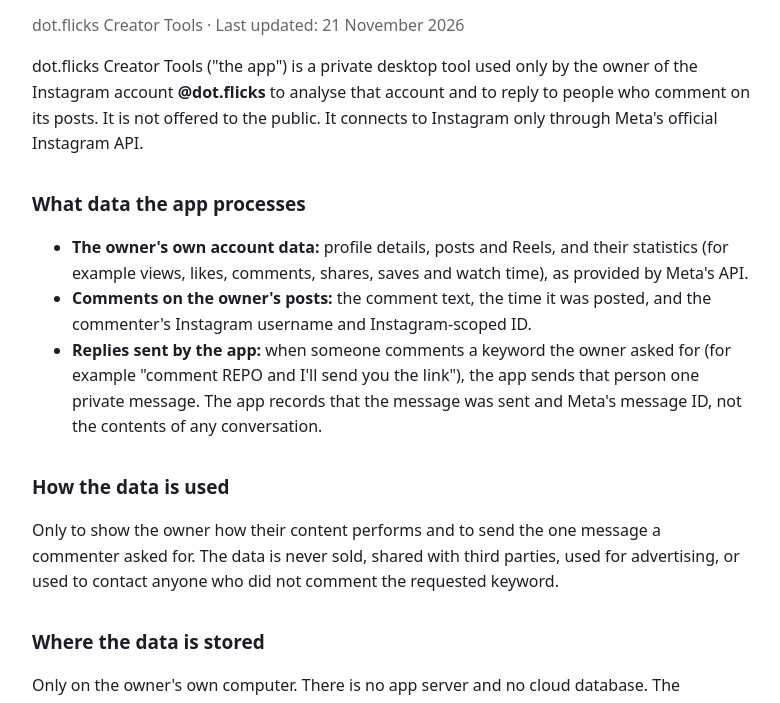
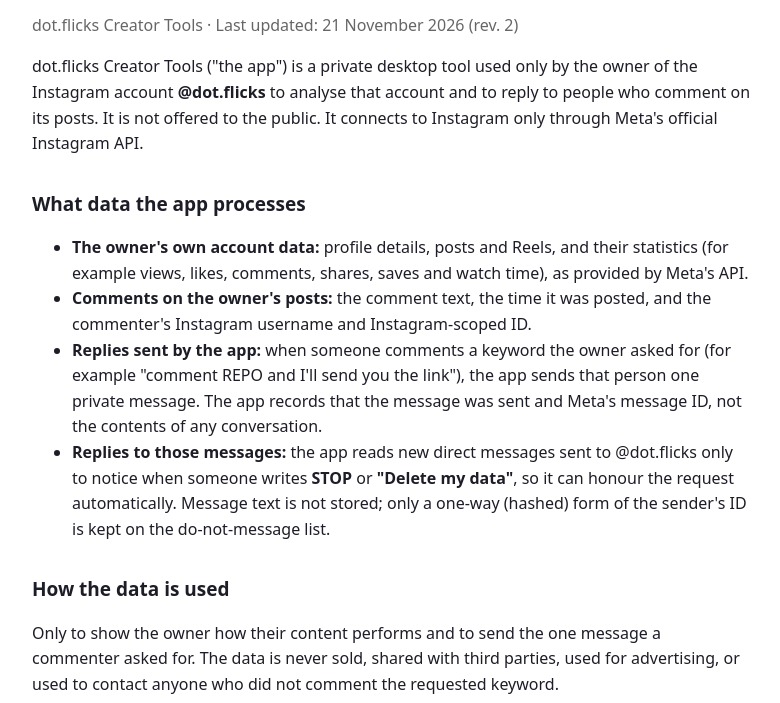
Before and after one commit to DotFlicks/creator-tools-legal, a plain HTML site: page privacy.html in a window 1280 px wide. Shown: the part 88-791 px from the top of the page, without its empty margins (248-1028 px from the left). Drawn offline with Linux system fonts and the light colour scheme.

Commit message:
privacy update

```diff
--- a/privacy.html
+++ b/privacy.html
@@ -12,7 +12,7 @@
 </head>
 <body>
 <h1>Privacy Policy</h1>
-<p class="muted">dot.flicks Creator Tools · Last updated: 21 November 2026</p>
+<p class="muted">dot.flicks Creator Tools · Last updated: 21 November 2026 (rev. 2)</p>
 
 <p>dot.flicks Creator Tools ("the app") is a private desktop tool used only by the owner of the Instagram
 account <strong>@dot.flicks</strong> to analyse that account and to reply to people who comment on its posts.
@@ -27,6 +27,10 @@ It is not offered to the public. It connects to Instagram only through Meta's of
   <li><strong>Replies sent by the app:</strong> when someone comments a keyword the owner asked for (for example
     "comment REPO and I'll send you the link"), the app sends that person one private message. The app records that
     the message was sent and Meta's message ID, not the contents of any conversation.</li>
+  <li><strong>Replies to those messages:</strong> the app reads new direct messages sent to @dot.flicks only to notice
+    when someone writes <strong>STOP</strong> or <strong>"Delete my data"</strong>, so it can honour the request
+    automatically. Message text is not stored; only a one-way (hashed) form of the sender's ID is kept on the
+    do-not-message list.</li>
 </ul>
 
 <h2>How the data is used</h2>
```
